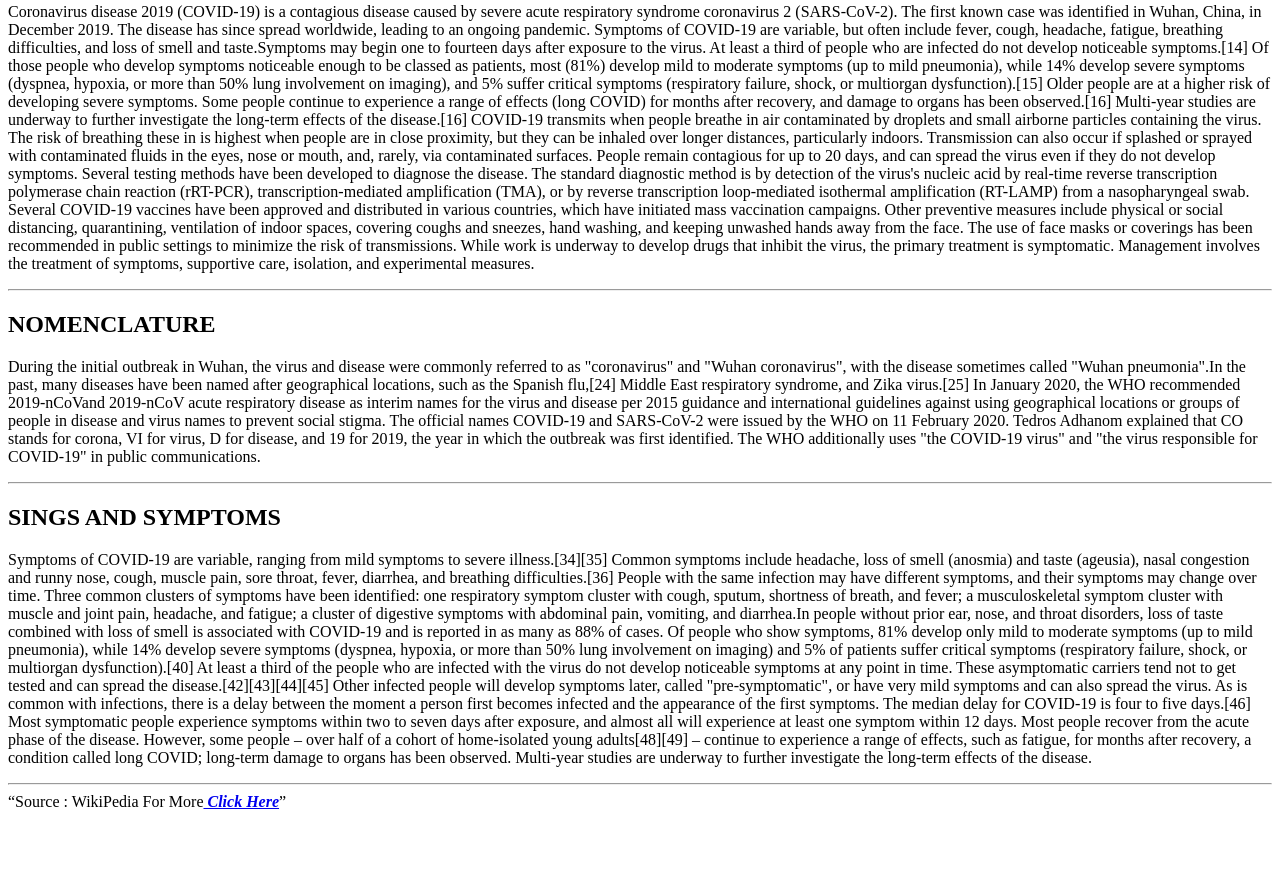
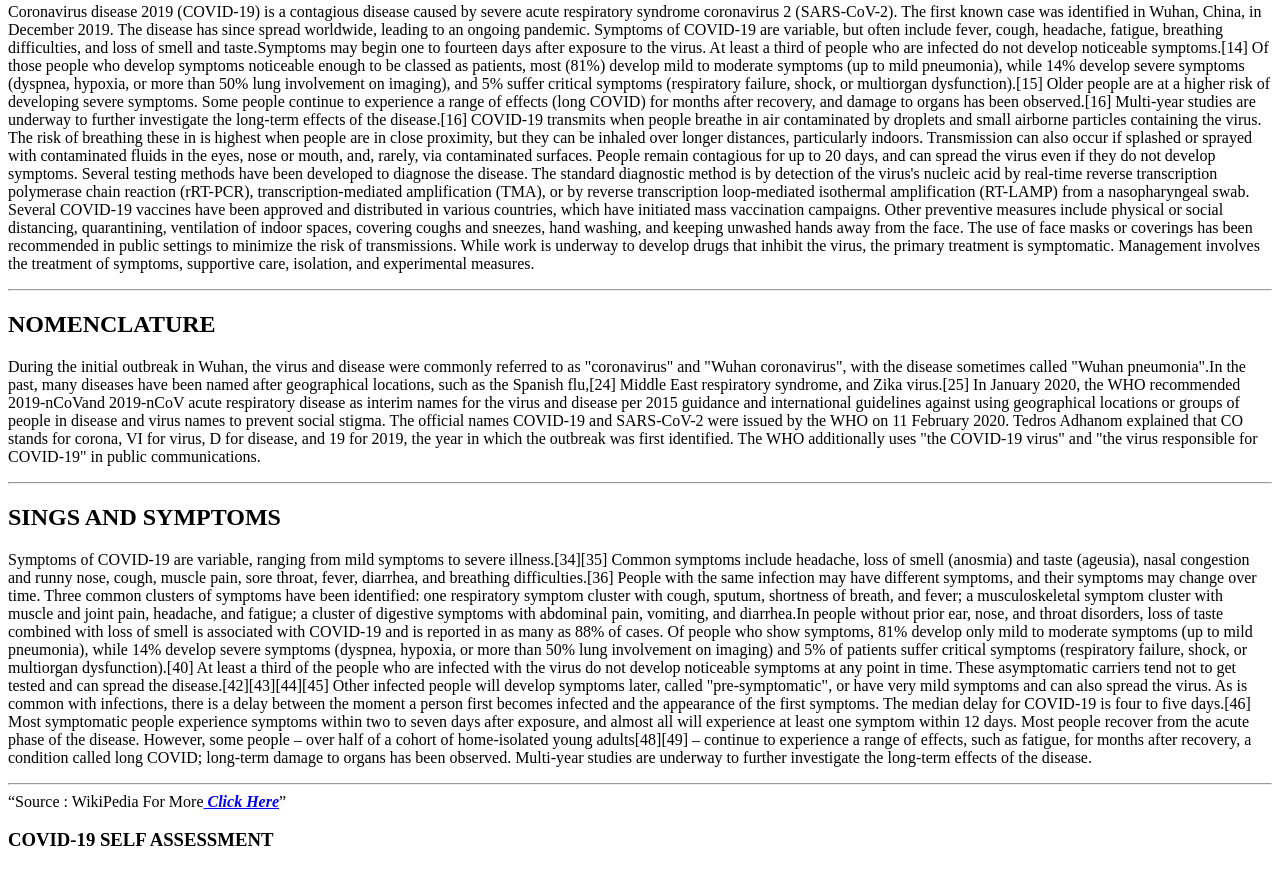
Before and after one commit to Premkumar77777/future-ready-talent-project, a plain HTML site: page index.html in a window 1280 px wide. Shown: the part 1131-2001 px from the top of the page. Drawn offline with Linux system fonts and the light colour scheme.

Commit message:
Update index.html

```diff
--- a/index.html
+++ b/index.html
@@ -58,7 +58,7 @@ Most people recover from the acute phase of the disease. However, some people
  </div>
 <hr>
 <q>Source : WikiPedia For More<a target= "_blank" href="https://en.wikipedia.org/wiki/COVID-19_pandemic_in_India"><b><i> Click Here</i></b></a></q>
-        <h3 class="mx-3" style="color: white;"><b>COVID-19 SELF ASSESSMENT</b></h3>
+        <h3 class="mx-3" style="color: black;"><b>COVID-19 SELF ASSESSMENT</b></h3>
         <div class="bg-white">
           <div data-cdc-widget='healthBot' data-cdc-theme='theme6' class='cdc-widget-color-white mx-4 my-3'
             data-cdc-language='en-us'></div>
```
